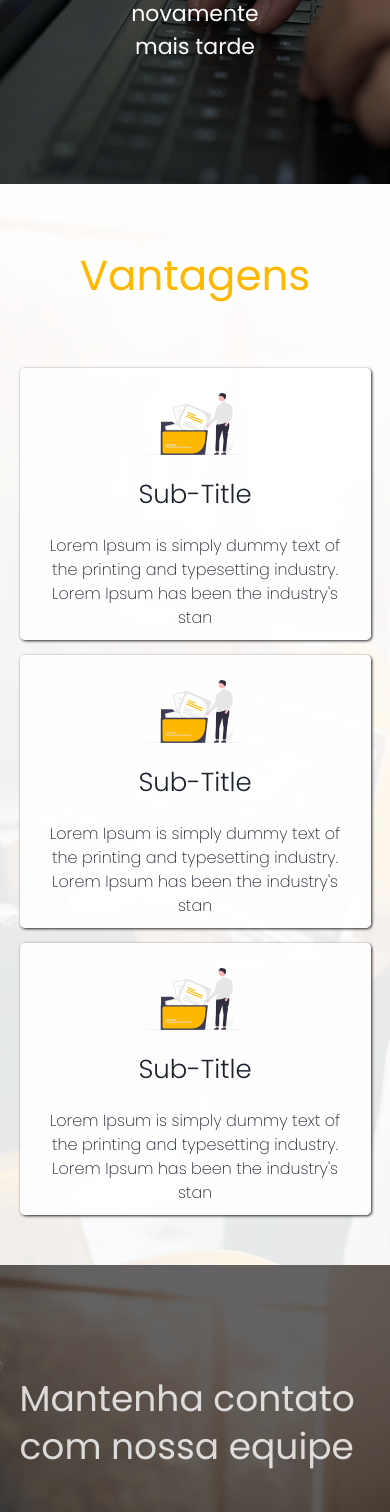
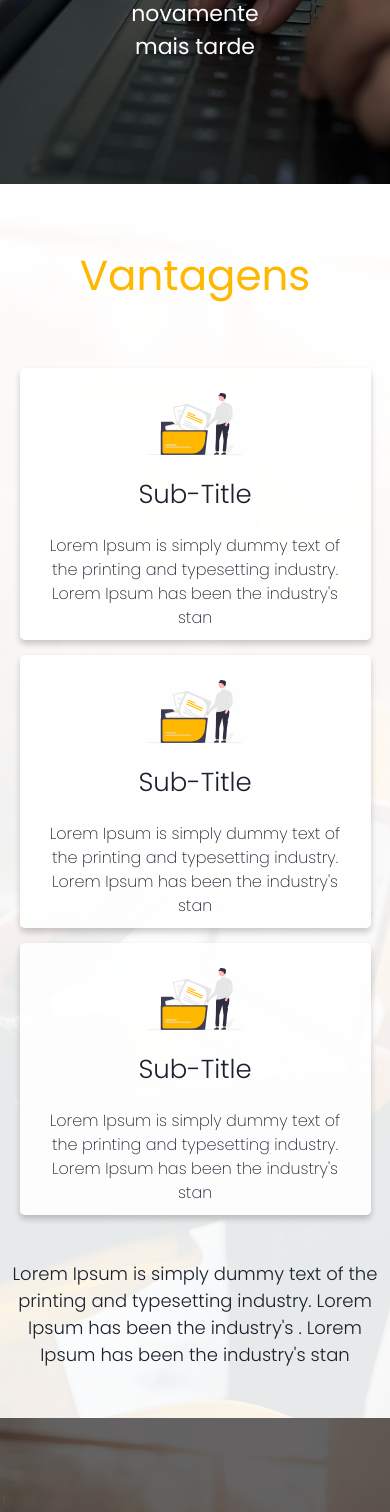
Before and after one commit to arturwatana/layout-mactek, a React (Vite) app: page /modules/1 in a window 390 px wide. Shown: the part 322-1834 px from the top of the page. Built offline with nearby package versions, Linux system fonts and the light colour scheme.

Commit message:
feat: mobile layout

```diff
--- a/src/Components/IndividualModule/index.tsx
+++ b/src/Components/IndividualModule/index.tsx
@@ -8,7 +8,7 @@ import NavBar from "../NavBar";
 import FixedNavBar from "../FixedNavBar";
 import YoungWoman from "../../assets/young-pretty-busy-woman-sitting-alone-conference-room-many-yellow-chairs-scaled.jpg"
 import FolderFiles from "../../assets/undraw_folder_files_re_2cbm.svg"
-import {motion} from "framer-motion"
+import { motion } from "framer-motion"
 import BurgerMenu from "../BurgerMenu";
 
 
@@ -46,20 +46,20 @@ export default function IndividualModule() {
       <Flex flexDir={"column"}>
         {openBurger ? <BurgerMenu setOpenBurger={setOpenBurger} /> : null}
         <Flex w="100vw" h="100%" position={"relative"} alignItems={"center"} justifyContent={"center"} flexDir={"column"} >
-                <div style={{ backgroundColor: "rgba(0, 0, 0, 0.5)", width: "100%", minHeight: "60vh", height:"100%", position: "absolute", zIndex: 90 }} />
+          <div style={{ backgroundColor: "rgba(0, 0, 0, 0.5)", width: "100%", minHeight: "60vh", height: "100%", position: "absolute", zIndex: 90 }} />
           <Image position={"absolute"} src={MainImg} w="100vw" minH="60vh" h="100%" backgroundRepeat={"no-repeat"} objectFit={"cover"} objectPosition={"50% 42%"} />
           <Flex zIndex={900} w="100%" maxW="1280px" pb="50px " h="100%" minH="60vh" alignItems={"center"} flexDirection={"column"} >
-                <NavBar openBurger={openBurger} setOpenBurger={setOpenBurger}/>
+            <NavBar openBurger={openBurger} setOpenBurger={setOpenBurger} />
             <FixedNavBar setOpenBurger={setOpenBurger} dismont={scrollPosition == 0 ? true : false} render={scrollPosition >= 10 ? true : false} />
-                <Flex maxW="1260px" w="90%" position="relative" justifyContent={"center"} alignItems={{sm: "center", lg: "start"}} flexDirection={"column"}>
+            <Flex maxW="1260px" w="90%" position="relative" justifyContent={"center"} alignItems={{ sm: "center", lg: "start" }} flexDirection={"column"}>
               {module ? <>
-                    <Flex textAlign={"left"} w={{sm: "90%", lg:"80%"}}   zIndex={500} p={{sm: "60px 0 0 0", lg:"120px 0 0 0"}} >
+                <Flex textAlign={"left"} w={{ sm: "90%", lg: "80%" }} zIndex={500} p={{ sm: "60px 0 0 0", lg: "120px 0 0 0" }} >
                   <Flex flexDir={"column"} gap="40px">
-                        <Heading color={"#fbc431"} w="100%" textAlign={{sm: "center", lg: "start"}}  fontWeight={400} fontSize={{sm: "42px", lg:"46px"}} >{module.name}</Heading>
+                    <Heading color={"#fbc431"} w="100%" textAlign={{ sm: "center", lg: "start" }} fontWeight={400} fontSize={{ sm: "42px", lg: "46px" }} >{module.name}</Heading>
                     <Text color={"rgba(255,255,255,0.8)"} fontSize={'18px'}>{module.description}</Text>
                   </Flex>
                 </Flex>
-                </> :   <Flex w="40%" zIndex={500} p="120px 0 0 0" ><Text fontSize={22} color="white" textAlign={"center"}>Módulo nao encontrado, tente novamente mais tarde</Text></Flex>}
+              </> : <Flex w="40%" zIndex={500} p="120px 0 0 0" ><Text fontSize={22} color="white" textAlign={"center"}>Módulo nao encontrado, tente novamente mais tarde</Text></Flex>}
             </Flex>
           </Flex>
         </Flex>
@@ -67,24 +67,28 @@ export default function IndividualModule() {
           <div style={{ backgroundColor: "rgb(255, 255, 255, 0.9)", width: "100%", minHeight: "60vh", height: "100%", position: "absolute", zIndex: 90 }} />
           <Image position={"absolute"} src={YoungWoman} w="100%" minH="60vh" h="100%" backgroundRepeat={"no-repeat"} objectFit={"cover"} objectPosition={"50% 42%"} />
           <Flex zIndex={300} w="100%" maxW="1280px" pb="50px " h="100%" minH="70vh" alignItems={"center"} flexDirection={"column"} >
-                  <Flex p="64px 0 0 0 " w="100%"  flexDir={"column"}>
-                      <Heading fontSize={"42px"} textAlign={"center"} fontWeight={400}color="#FFB800">Vantagens</Heading>
-                      <Flex w="100%" mt="64px"  alignItems={{sm:"center", lg:"start"}} gap={{sm:"15px", lg: "0px"}} justifyContent={"space-around"} flexDir={{sm:"column", lg:"row"}}>
-                        <Flex w={{sm: "90%", lg:"290px"}} background="rgb(255, 255, 255, 0.9)" h={{sm:"100%", lg:"390px"}}  gap="20px" flexDir={"column"} alignItems={"center"} p="25px 20px 10px 20px" borderRadius={"5px"} boxShadow={"1px 1px 3px #222"}>
-                            <Image src={FolderFiles} w={{sm: "30%", lg:"60%"}}/>
+            <Flex p="64px 0 0 0 " w="100%" flexDir={"column"}>
+              <Heading fontSize={"42px"} textAlign={"center"} fontWeight={400} color="#FFB800">Vantagens</Heading>
+              <Flex w="100%" mt="64px" alignItems={{ sm: "center", lg: "start" }} gap={{ sm: "15px", lg: "0px" }} justifyContent={"space-around"} flexDir={{ sm: "column", lg: "row" }}>
+                <Flex w={{ sm: "90%", lg: "290px" }} background="rgb(255, 255, 255, 0.9)" h={{ sm: "100%", lg: "350px" }} gap="20px" flexDir={"column"} alignItems={"center"} p="25px 20px 10px 20px" borderRadius={"5px"} boxShadow={"0 4px 6px rgba(0, 0, 0, 0.2)"}>
+                  <Image src={FolderFiles} w={{ sm: "30%", lg: "60%" }} />
                   <Text fontSize={"26px"} fontWeight={300}>Sub-Title</Text>
                   <Text fontSize={"16px"} fontWeight={200} textAlign={"center"}>Lorem Ipsum is simply dummy text of the printing and typesetting industry. Lorem Ipsum has been the industry's stan</Text>
                 </Flex>
-                        <Flex w={{sm: "90%", lg:"290px"}} h={{sm:"100%", lg:"390px"}} background="rgb(255, 255, 255, 0.9)" gap="20px" flexDir={"column"} alignItems={"center"} p="25px 20px 10px 20px" borderRadius={"5px"} boxShadow={"1px 1px 3px #222"}>
-                            <Image src={FolderFiles} w={{sm: "30%", lg:"60%"}}/>
+                <Flex w={{ sm: "90%", lg: "290px" }} background="rgb(255, 255, 255, 0.9)" h={{ sm: "100%", lg: "350px" }} gap="20px" flexDir={"column"} alignItems={"center"} p="25px 20px 10px 20px" borderRadius={"5px"} boxShadow={"0 4px 6px rgba(0, 0, 0, 0.2)"}>
+                  <Image src={FolderFiles} w={{ sm: "30%", lg: "60%" }} />
                   <Text fontSize={"26px"} fontWeight={300}>Sub-Title</Text>
                   <Text fontSize={"16px"} fontWeight={200} textAlign={"center"}>Lorem Ipsum is simply dummy text of the printing and typesetting industry. Lorem Ipsum has been the industry's stan</Text>
                 </Flex>
-                        <Flex w={{sm: "90%", lg:"290px"}} h={{sm:"100%", lg:"390px"}}  background="rgb(255, 255, 255, 0.9)"gap="20px"  flexDir={"column"} alignItems={"center"} p="25px 20px 10px 20px" borderRadius={"5px"} boxShadow={"1px 1px 3px #222"}>
-                            <Image src={FolderFiles} w={{sm: "30%", lg:"60%"}}/>
+                <Flex w={{ sm: "90%", lg: "290px" }} background="rgb(255, 255, 255, 0.9)" h={{ sm: "100%", lg: "350px" }} gap="20px" flexDir={"column"} alignItems={"center"} p="25px 20px 10px 20px" borderRadius={"5px"} boxShadow={"0 4px 6px rgba(0, 0, 0, 0.2)"}>
+                  <Image src={FolderFiles} w={{ sm: "30%", lg: "60%" }} />
                   <Text fontSize={"26px"} fontWeight={300}>Sub-Title</Text>
                   <Text fontSize={"16px"} fontWeight={200} textAlign={"center"}>Lorem Ipsum is simply dummy text of the printing and typesetting industry. Lorem Ipsum has been the industry's stan</Text>
                 </Flex>
+
+              </Flex>
+              <Flex w="100%" justifyContent={"center"}  mt="45px">
+                <Text fontSize={"18px"} fontWeight={300} w={{ lg: "70% " }} textAlign={"center"}>Lorem Ipsum is simply dummy text of the printing and typesetting industry. Lorem Ipsum has been the industry's . Lorem Ipsum has been the industry's stan</Text>
               </Flex>
             </Flex>
           </Flex>
@@ -104,8 +108,8 @@ export default function IndividualModule() {
             </Flex>
           </Flex>
         </Flex>
-       <Footer/>
-        </Flex>
+        <Footer />
+      </Flex >
 
     </>
   )
```
Lines whose indentation alone changed are shown as unchanged.
